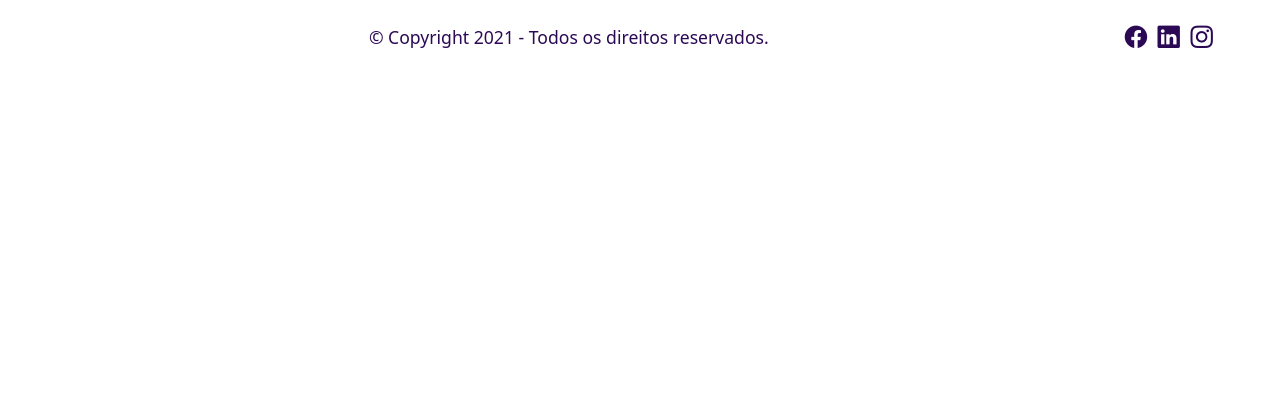
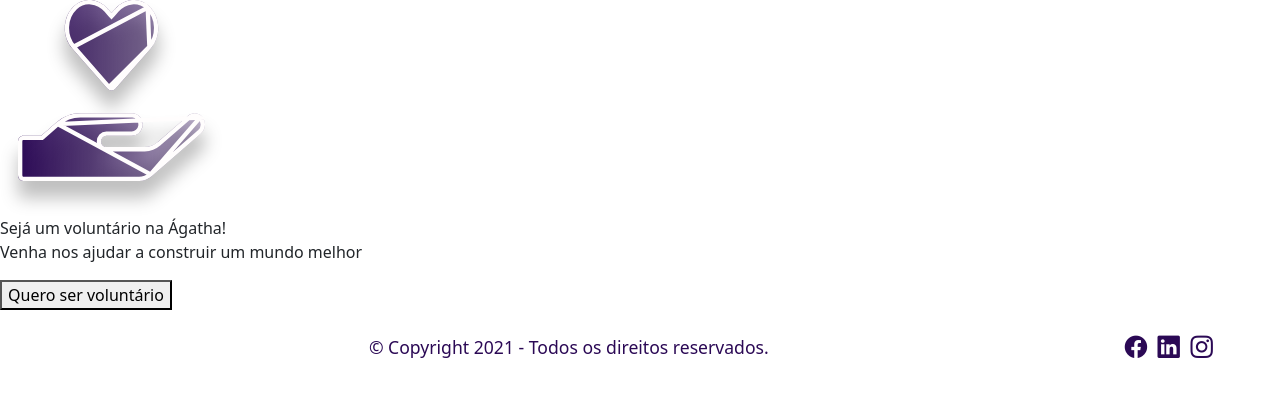
Before and after one commit to alexa2me/lpongagatha, a plain HTML site: page index.html in a window 1280 px wide. Drawn offline with nearby package versions, Linux system fonts and the light colour scheme.

Commit message:
✨ Add banner volunteer initial structure

```diff
--- a/index.html
+++ b/index.html
@@ -13,6 +13,14 @@
     />
   </head>
   <body>
+    <div>
+      <img src="./images/Vector.svg" alt="hand holding a heart" />
+      <p>
+        Sejá um voluntário na Ágatha! <br />
+        Venha nos ajudar a construir <span>um mundo melhor</span>
+      </p>
+      <button>Quero ser voluntário</button>
+    </div>
     <footer>
       <div class="d-flex flex-wrap align-items-center text-center">
         <div class="p-2 flex-grow-1">
```
